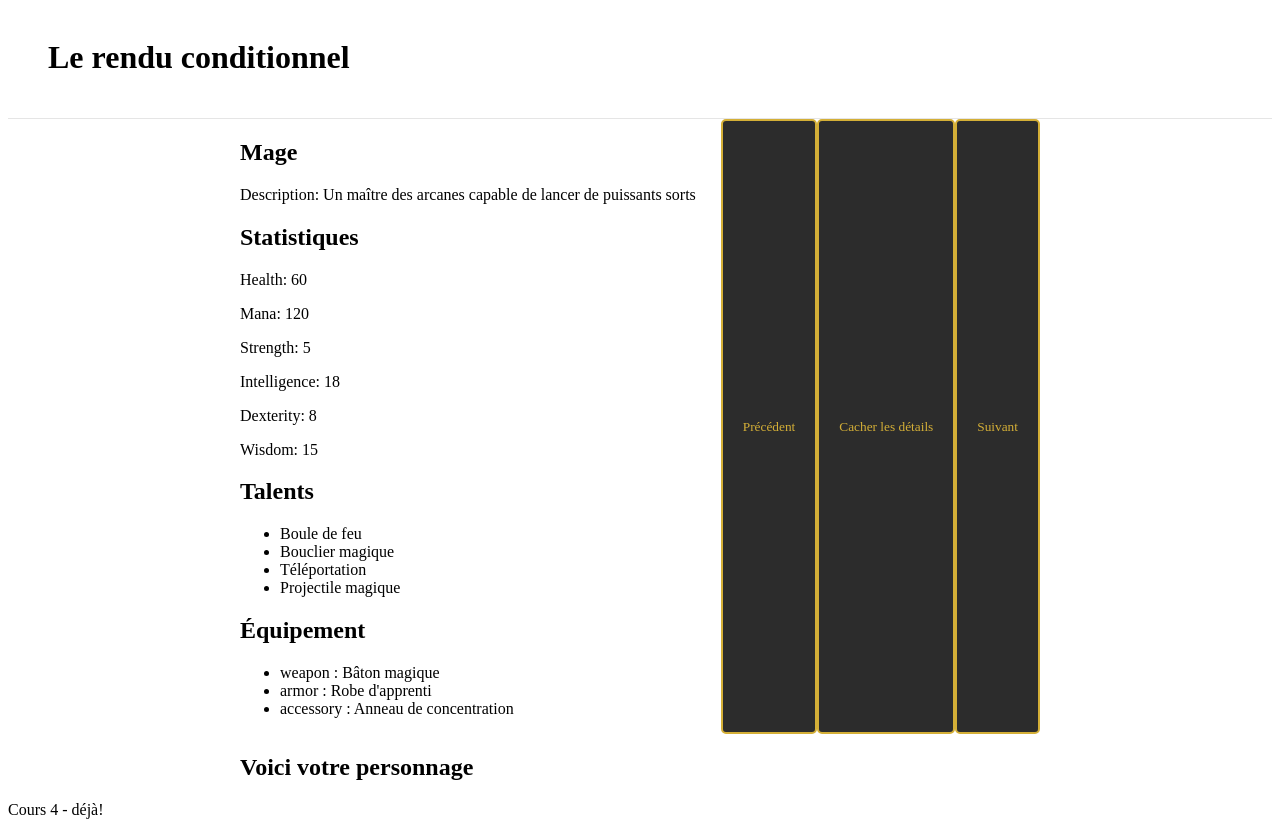
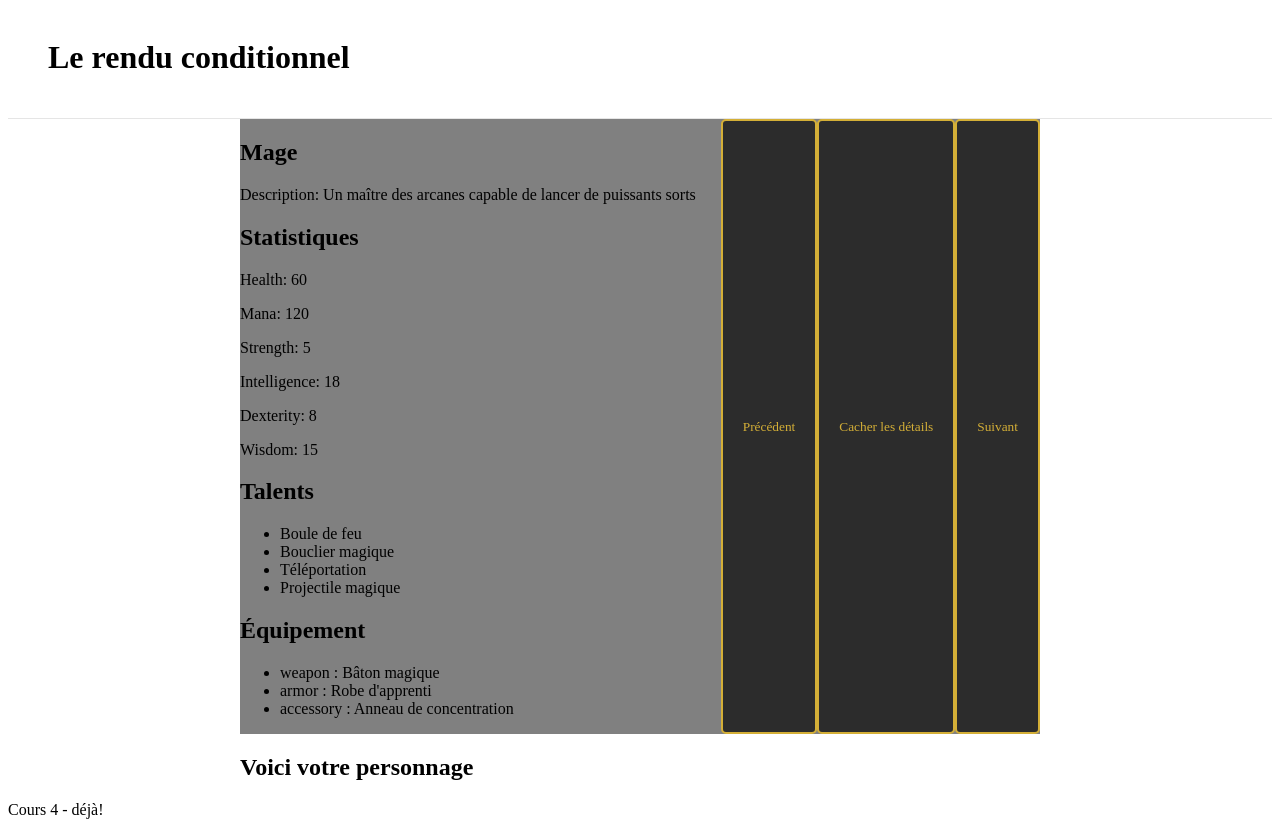
Before and after one commit to ecoleduweb/IWA-ConditionnalRendering, a React (Vite) app: page / in a window 1280 px wide. Built offline with nearby package versions, Linux system fonts and the light colour scheme.

Commit message:
pushed modifications

```diff
--- a/src/components/ACaroussel.tsx
+++ b/src/components/ACaroussel.tsx
@@ -26,6 +26,7 @@ const characterList = ['guerrier', 'cleric', 'voleur', 'mage'];
 const ACaroussel = () => {
   const style = {
     // exemple de style
+    backgroundColor: 'gray',
     backgroundSize: 'contain',
     backgroundRepeat: 'no-repeat',
     backgroundPosition: 'center',
```
